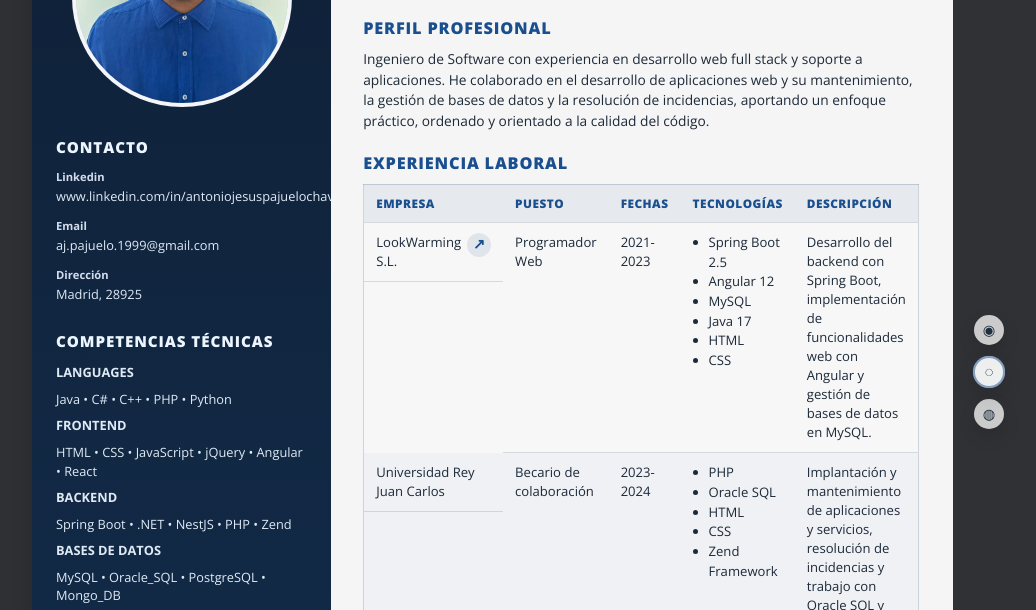
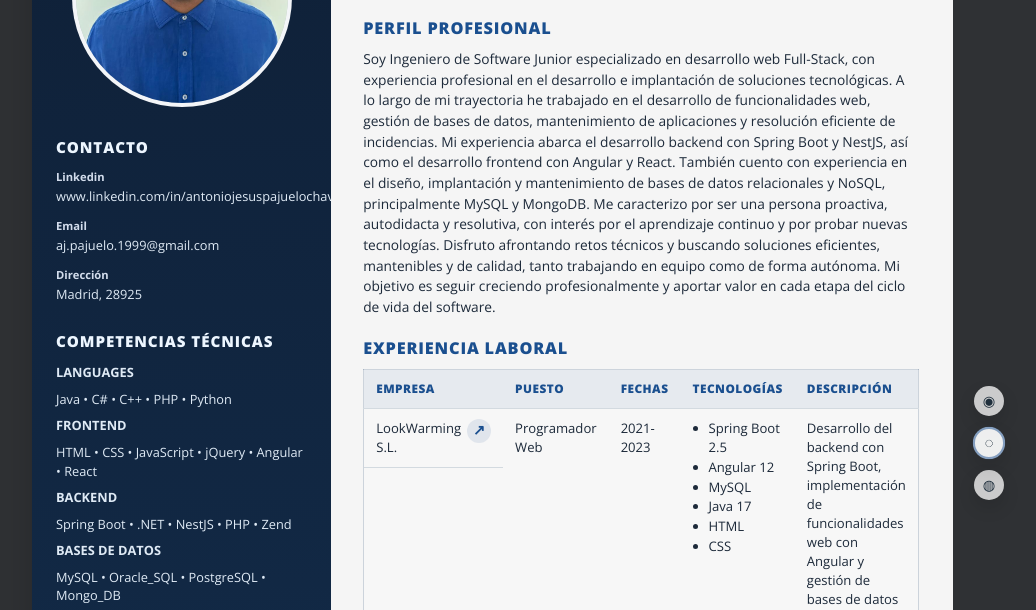
Before and after one commit to apc21z/apc21z.github.io, a plain HTML site: page index.html in a window 1280 px wide. Shown: the part 179-789 px from the top of the page, without its empty margins (168-1204 px from the left). Drawn offline with nearby package versions, Linux system fonts and the light colour scheme.

Commit message:
Revise professional profile in index.html
Updated professional profile description to reflect current skills and experiences, emphasizing full-stack development and technologies used.

```diff
--- a/index.html
+++ b/index.html
@@ -72,10 +72,11 @@
           <section class="resume-section">
             <h2>PERFIL PROFESIONAL</h2>
             <p>
-              Ingeniero de Software con experiencia en desarrollo web full stack y soporte a aplicaciones.
-              He colaborado en el desarrollo de aplicaciones web y su mantenimiento, la gestión de bases de datos y la
-              resolución de incidencias, aportando un enfoque práctico, ordenado y orientado a la calidad
-              del código.
+              Soy Ingeniero de Software Junior especializado en desarrollo web Full-Stack, con experiencia profesional en el desarrollo e implantación de soluciones tecnológicas. A lo largo de mi trayectoria he trabajado en el desarrollo de funcionalidades web, gestión de bases de datos, mantenimiento de aplicaciones y resolución eficiente de incidencias.
+
+              Mi experiencia abarca el desarrollo backend con Spring Boot y NestJS, así como el desarrollo frontend con Angular y React. También cuento con experiencia en el diseño, implantación y mantenimiento de bases de datos relacionales y NoSQL, principalmente MySQL y MongoDB.
+
+              Me caracterizo por ser una persona proactiva, autodidacta y resolutiva, con interés por el aprendizaje continuo y por probar nuevas tecnologías. Disfruto afrontando retos técnicos y buscando soluciones eficientes, mantenibles y de calidad, tanto trabajando en equipo como de forma autónoma. Mi objetivo es seguir creciendo profesionalmente y aportar valor en cada etapa del ciclo de vida del software.
             </p>
           </section>
 
```
